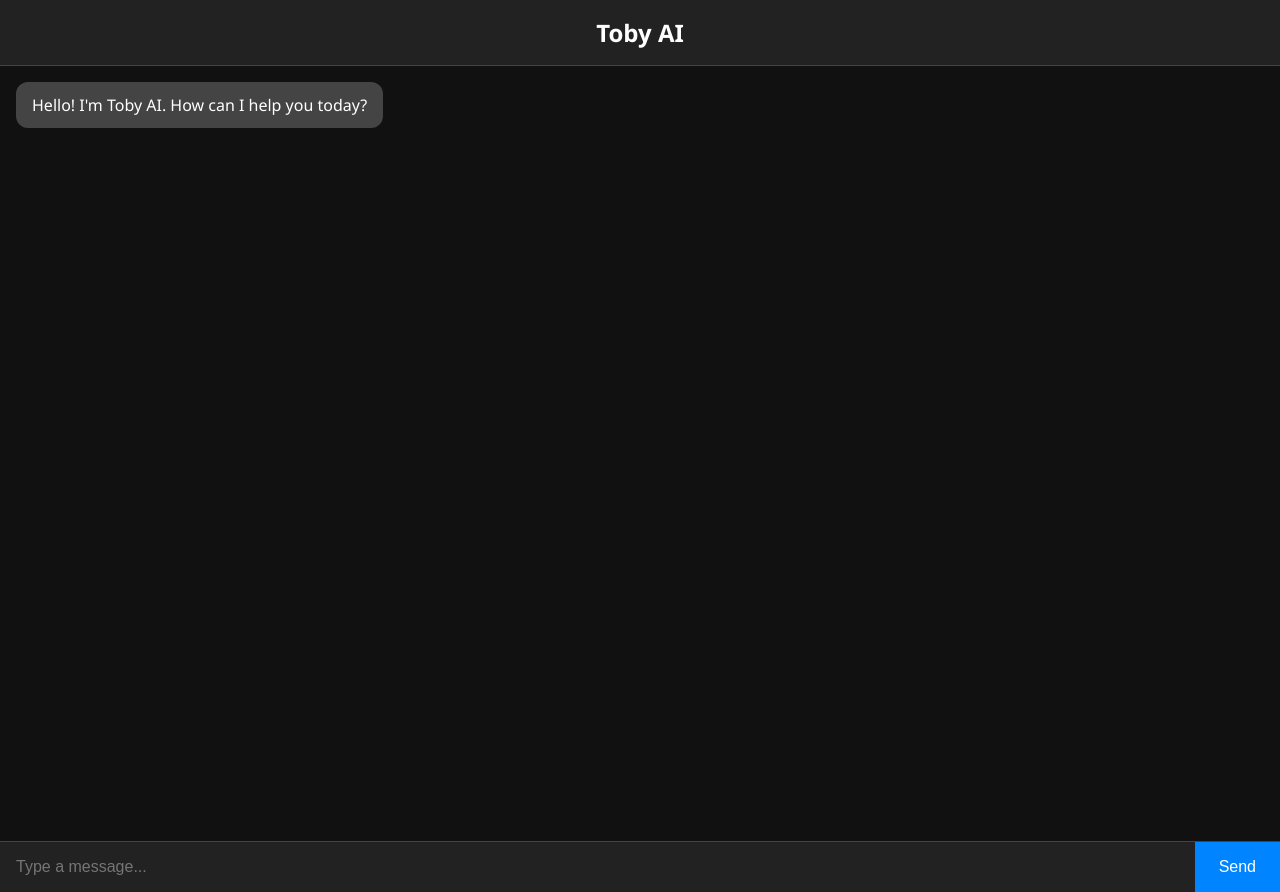
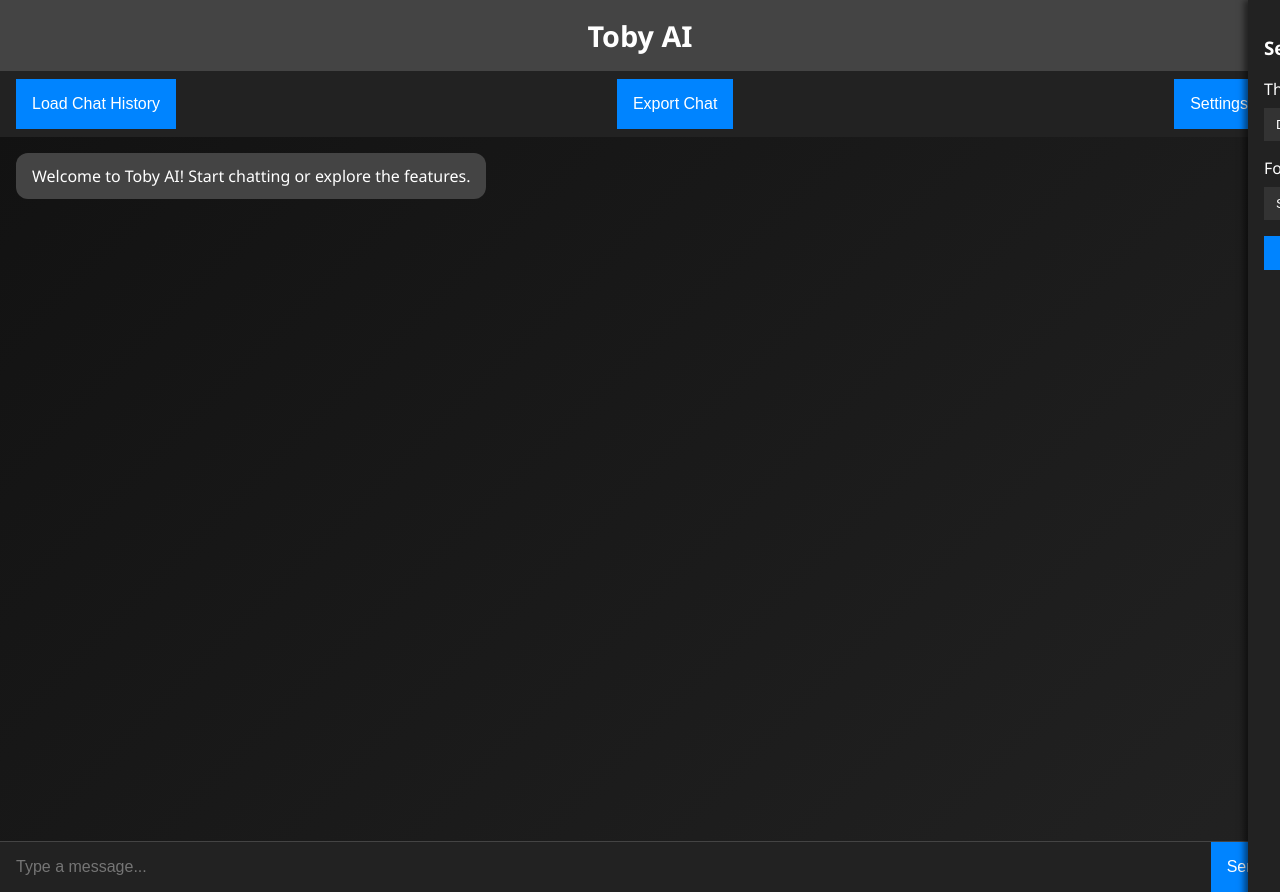
Before and after one commit to Purebo/TOBYAI, a Flask app: page / in a window 1280 px wide. Run offline with Flask 3, Linux system fonts and the light colour scheme.

Commit message:
Update index.html

```diff
--- a/templates/index.html
+++ b/templates/index.html
@@ -5,23 +5,26 @@
     <meta name="viewport" content="width=device-width, initial-scale=1.0">
     <title>Toby AI</title>
     <style>
+        /* General Styling */
         body {
             font-family: 'Segoe UI', Tahoma, Geneva, Verdana, sans-serif;
-            background-color: #111;
-            color: #fff;
             margin: 0;
             padding: 0;
+            background: linear-gradient(135deg, #111, #222);
+            color: #fff;
             display: flex;
             flex-direction: column;
             height: 100vh;
+            overflow: hidden;
         }
         header {
-            background-color: #222;
+            background: #444;
+            color: #fff;
+            text-align: center;
             padding: 1rem;
-            text-align: center;
-            font-size: 1.5rem;
+            font-size: 1.8rem;
             font-weight: bold;
-            border-bottom: 1px solid #444;
+            box-shadow: 0px 4px 6px rgba(0, 0, 0, 0.5);
         }
         #chat-box {
             flex: 1;
@@ -37,6 +40,7 @@
             border-radius: 12px;
             line-height: 1.4;
             word-wrap: break-word;
+            animation: fadeIn 0.5s ease-in-out;
         }
         .user {
             align-self: flex-end;
@@ -46,54 +50,14 @@
             align-self: flex-start;
             background-color: #444;
         }
-        .bot pre {
-            white-space: pre-wrap;
-            background-color: #333;
-            padding: 0.5rem;
-            border-radius: 4px;
-            overflow-x: auto;
-            font-family: 'Courier New', monospace;
-            font-size: 0.9rem;
-        }
-        /* Calculation styling */
-        .bot strong {
-            color: #0084ff;
-        }
-
-        form {
-            display: flex;
-            border-top: 1px solid #444;
-        }
-        input {
-            flex: 1;
-            padding: 1rem;
-            border: none;
-            outline: none;
-            font-size: 1rem;
-            background-color: #222;
-            color: #fff;
-        }
-        button {
-            background-color: #0084ff;
-            color: white;
-            border: none;
-            padding: 1rem 1.5rem;
-            font-size: 1rem;
-            cursor: pointer;
-        }
-        button:hover {
-            background-color: #0070d8;
-        }
-        @media (max-width: 600px) {
-            .message {
-                max-width: 95%;
-                font-size: 0.95rem;
+        @keyframes fadeIn {
+            from {
+                opacity: 0;
+                transform: translateY(10px);
             }
-            header {
-                font-size: 1.25rem;
-            }
-            input, button {
-                padding: 0.75rem;
+            to {
+                opacity: 1;
+                transform: translateY(0);
             }
         }
         #typing-indicator {
@@ -101,97 +65,183 @@
             color: #aaa;
             margin-left: 1rem;
             display: none;
+            font-style: italic;
+        }
+        form {
+            display: flex;
+            border-top: 1px solid #444;
+        }
+        input, button {
+            padding: 1rem;
+            font-size: 1rem;
+            border: none;
+            outline: none;
+        }
+        input {
+            flex: 1;
+            background: #222;
+            color: #fff;
+        }
+        button {
+            background: #0084ff;
+            color: #fff;
+            cursor: pointer;
+        }
+        button:hover {
+            background: #005bbb;
+        }
+        #controls {
+            display: flex;
+            justify-content: space-between;
+            background: #222;
+            padding: 0.5rem 1rem;
+        }
+        #settings-panel {
+            position: fixed;
+            top: 0;
+            right: -300px;
+            width: 300px;
+            height: 100%;
+            background: #222;
+            color: #fff;
+            box-shadow: -4px 0px 6px rgba(0, 0, 0, 0.5);
+            padding: 1rem;
+            transition: right 0.3s ease;
+        }
+        #settings-panel.open {
+            right: 0;
+        }
+        #settings-panel label {
+            display: block;
+            margin-bottom: 0.5rem;
+        }
+        #settings-panel select {
+            width: 100%;
+            margin-bottom: 1rem;
+            padding: 0.5rem;
+            background: #333;
+            color: #fff;
+            border: none;
+        }
+        #settings-panel button {
+            width: 100%;
+            background: #0084ff;
+            padding: 0.5rem;
+            color: white;
         }
     </style>
 </head>
 <body>
     <header>Toby AI</header>
+    <div id="controls">
+        <button onclick="loadChat()">Load Chat History</button>
+        <button onclick="exportChat()">Export Chat</button>
+        <button onclick="toggleSettings()">Settings</button>
+    </div>
     <div id="chat-box">
-        <!-- Initial welcome message will appear here -->
+        <!-- Chat history will appear here -->
     </div>
     <div id="typing-indicator">Toby is thinking...</div>
     <form id="chat-form">
         <input type="text" id="message-input" placeholder="Type a message..." autocomplete="off" required>
         <button type="submit">Send</button>
     </form>
+    <div id="settings-panel">
+        <h3>Settings</h3>
+        <label for="theme">Theme:</label>
+        <select id="theme">
+            <option value="dark">Dark</option>
+            <option value="light">Light</option>
+        </select>
+        <label for="font-size">Font Size:</label>
+        <select id="font-size">
+            <option value="small">Small</option>
+            <option value="medium">Medium</option>
+            <option value="large">Large</option>
+        </select>
+        <button onclick="saveSettings()">Save Settings</button>
+    </div>
     <script>
         const chatBox = document.getElementById('chat-box');
         const form = document.getElementById('chat-form');
         const input = document.getElementById('message-input');
         const typingIndicator = document.getElementById('typing-indicator');
-
-        // Add welcome message when page loads
-        document.addEventListener('DOMContentLoaded', () => {
-            setTimeout(() => {
-                addMessage("Toby", "Hello! I'm Toby AI. How can I help you today?");
-            }, 300);
-        });
+        const settingsPanel = document.getElementById('settings-panel');
 
         function addMessage(sender, text) {
             const messageEl = document.createElement('div');
             messageEl.classList.add('message', sender === 'You' ? 'user' : 'bot');
-
-            // Handle code blocks and text formatting in AI responses
-            if (sender === 'Toby') {
-                // Fix any remaining spacing issues that might come through
-                text = text
-                    // Ensure space after punctuation if missing
-                    .replace(/([.!?,;:])([A-Za-z])/g, '$1 $2')
-                    // Fix multiple spaces
-                    .replace(/\s{2,}/g, ' ');
-
-                // Enhance calculation display
-                text = text
-                    // Format operators with consistent spacing
-                    .replace(/(\d+)\s*([+\-*/×÷=])\s*(\d+)/g, '$1 $2 $3');
-
-                // Allow HTML content for bot messages (for formatting)
-                messageEl.innerHTML = text;
-            } else {
-                // For user messages, use textContent for security
-                messageEl.textContent = text;
-            }
-
+            messageEl.textContent = text;
             chatBox.appendChild(messageEl);
             chatBox.scrollTop = chatBox.scrollHeight;
+        }
+
+        function loadChat() {
+            fetch('/get_chat?user_id=exampleUserId')
+                .then(response => response.json())
+                .then(data => {
+                    chatBox.innerHTML = ""; // Clear existing messages
+                    data.conversation.forEach(msg => addMessage("Toby", msg));
+                });
+        }
+
+        function exportChat() {
+            const chatHistory = Array.from(chatBox.children).map(el => el.textContent).join('\n');
+            const blob = new Blob([chatHistory], { type: 'text/plain' });
+            const link = document.createElement('a');
+            link.href = URL.createObjectURL(blob);
+            link.download = 'chat_history.txt';
+            link.click();
+        }
+
+        function toggleSettings() {
+            settingsPanel.classList.toggle('open');
+        }
+
+        function saveSettings() {
+            const theme = document.getElementById('theme').value;
+            const fontSize = document.getElementById('font-size').value;
+            localStorage.setItem('theme', theme);
+            localStorage.setItem('font-size', fontSize);
+            applySettings();
+        }
+
+        function applySettings() {
+            const theme = localStorage.getItem('theme') || 'dark';
+            const fontSize = localStorage.getItem('font-size') || 'medium';
+            document.body.style.backgroundColor = theme === 'dark' ? '#111' : '#fff';
+            document.body.style.color = theme === 'dark' ? '#fff' : '#000';
+            document.body.style.fontSize = fontSize === 'small' ? '0.9rem' : fontSize === 'medium' ? '1rem' : '1.2rem';
         }
 
         form.addEventListener('submit', async (e) => {
             e.preventDefault();
             const userMessage = input.value.trim();
             if (!userMessage) return;
-
-            // Disable input while processing
             input.disabled = true;
-
             addMessage("You", userMessage);
             input.value = "";
-
-            // Show typing indicator
             typingIndicator.style.display = 'block';
-
             try {
                 const res = await fetch('/ask', {
                     method: 'POST',
                     headers: { 'Content-Type': 'application/json' },
                     body: JSON.stringify({ message: userMessage })
                 });
-
-                if (!res.ok) {
-                    throw new Error(`Server responded with status: ${res.status}`);
-                }
-
                 const data = await res.json();
                 addMessage("Toby", data.reply || "Hmm... I didn't understand that.");
             } catch (err) {
-                console.error("Error:", err);
-                addMessage("Toby", "There was an error communicating with the server. Please try again later.");
+                addMessage("Toby", "Error communicating with the server. Please try again.");
             } finally {
-                // Hide typing indicator and re-enable input
                 typingIndicator.style.display = 'none';
                 input.disabled = false;
-                input.focus();
             }
+        });
+
+        // Apply settings when page loads
+        document.addEventListener('DOMContentLoaded', () => {
+            applySettings();
+            addMessage("Toby", "Welcome to Toby AI! Start chatting or explore the features.");
         });
     </script>
 </body>
```
